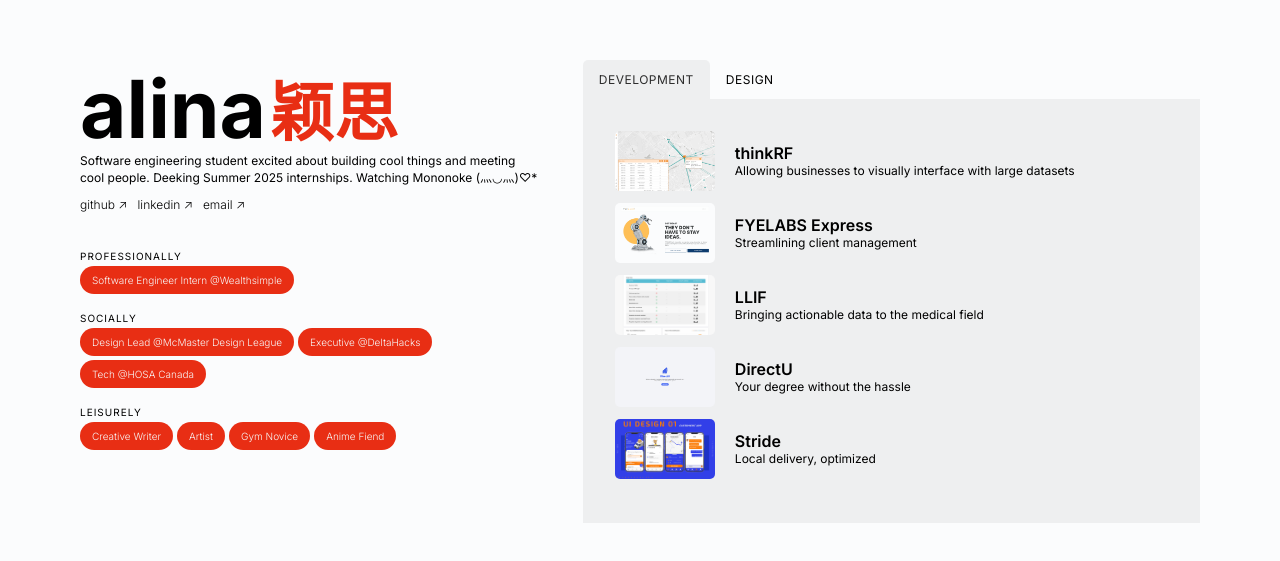
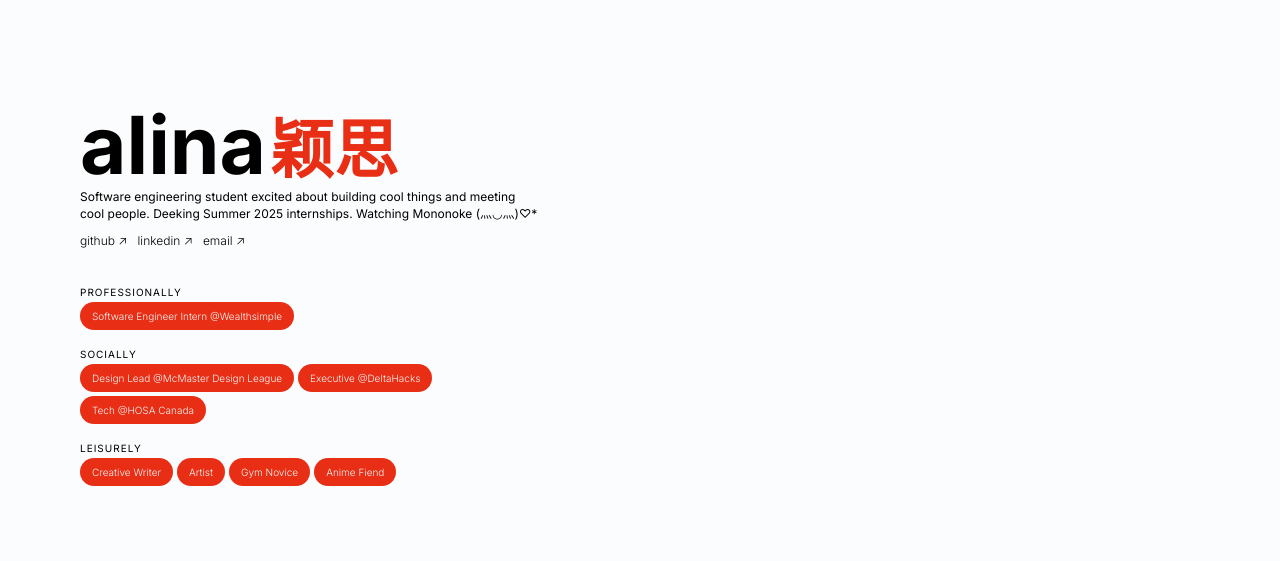
Before and after one commit to charcoalyy/portfolio, a React (Vite) app: page / in a window 1280 px wide. Shown: the part 109-670 px from the top of the page. Built offline with nearby package versions, Linux system fonts and the light colour scheme.

Commit message:
hide outdated information

```diff
--- a/src/components/pages/Home.tsx
+++ b/src/components/pages/Home.tsx
@@ -1,6 +1,6 @@
-import Tabs from "@organisms/Tabs";
-import styles from "./styles.module.scss";
-import About from "@organisms/About";
+import Tabs from "@organisms/Tabs"
+import styles from "./styles.module.scss"
+import About from "@organisms/About"
 
 const Home = () => {
   return (
@@ -9,12 +9,10 @@
         <section className={styles.halfSection}>
           <About />
         </section>
-        <section className={styles.halfSection}>
-          <Tabs />
-        </section>
+        <section className={styles.halfSection}>{/* <Tabs /> */}</section>
       </div>
     </div>
-  );
-};
+  )
+}
 
-export default Home;
+export default Home
```
